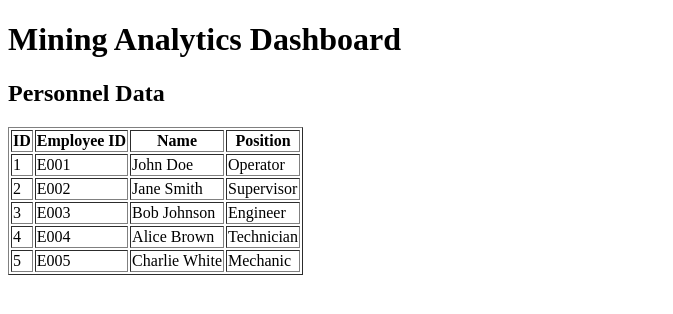
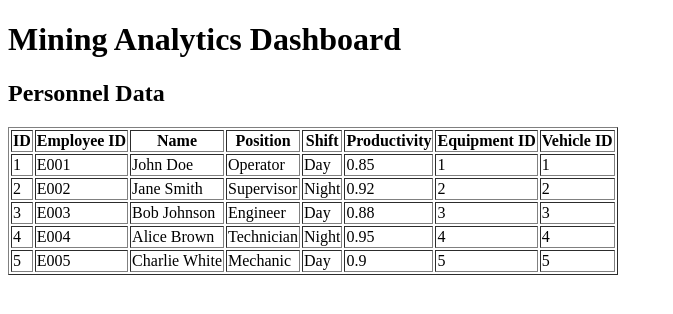
Before and after one commit to raphaelbdias/mining-analytics, a Flask app: page / in a window 1280 px wide. Shown: the top 314 px of the page, without its empty margins (0-673 px from the left). Run offline with Flask 3, Linux system fonts and the light colour scheme.

```diff
--- a/main.py
+++ b/main.py
@@ -15,6 +15,7 @@ with app.app_context():
 @app.route('/')
 def home():
 
+
     # Pass the data to the template
     return render_template('home.html',
                            personnel_data=personnel_data,
--- a/templates/home.html
+++ b/templates/home.html
@@ -16,6 +16,10 @@
         <th>Employee ID</th>
         <th>Name</th>
         <th>Position</th>
+        <th>Shift</th>
+        <th>Productivity</th>
+        <th>Equipment ID</th>
+        <th>Vehicle ID</th>
         <!-- Add more columns based on your Personnel model -->
     </tr>
     {% for person in personnel_data %}
@@ -24,6 +28,10 @@
         <td>{{ person.employee_id }}</td>
         <td>{{ person.name }}</td>
         <td>{{ person.position }}</td>
+        <td>{{ person.shift }}</td>
+        <td>{{ person.productivity_metrics }}</td>
+        <td>{{ person.equipment_id }}</td>
+        <td>{{ person.vehicle_id }}</td>
         <!-- Add more cells based on your Personnel model -->
     </tr>
     {% endfor %}
```
Also changed, not shown: models.py (+10 -2 lines).
